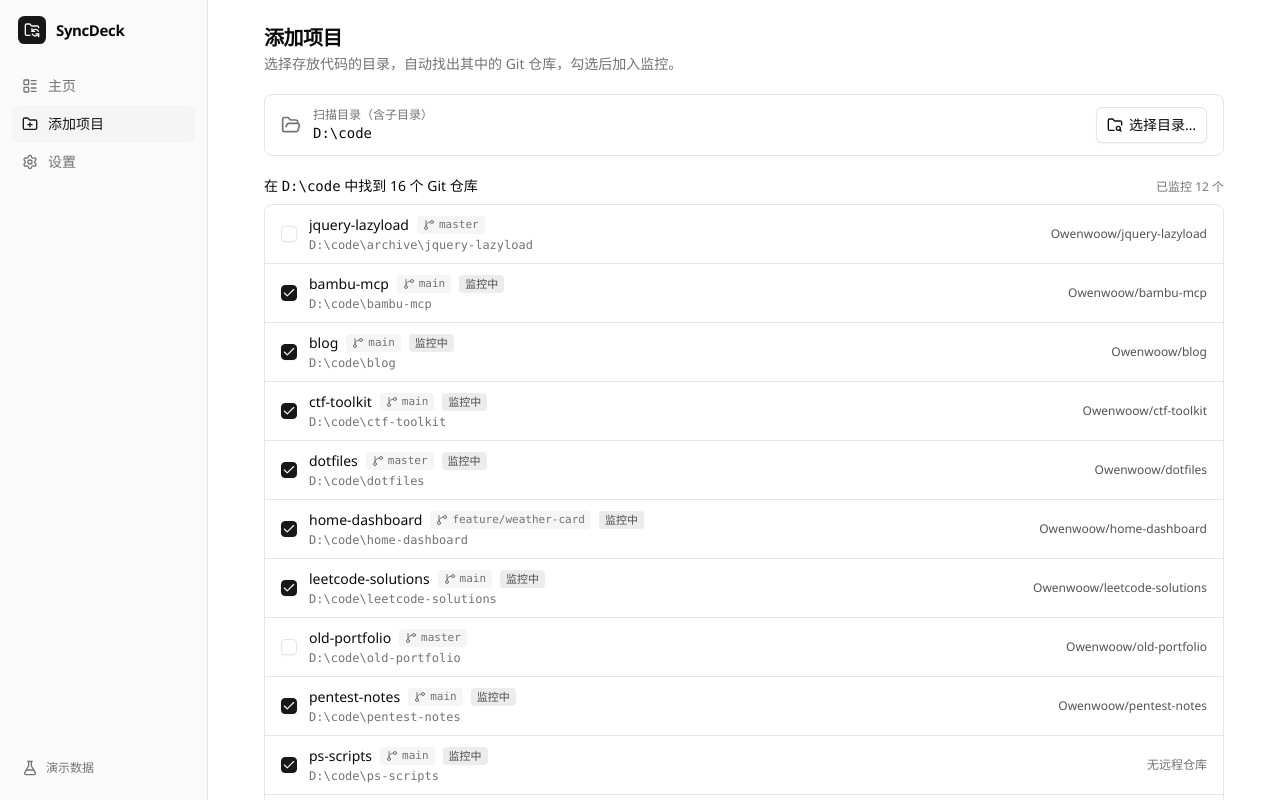
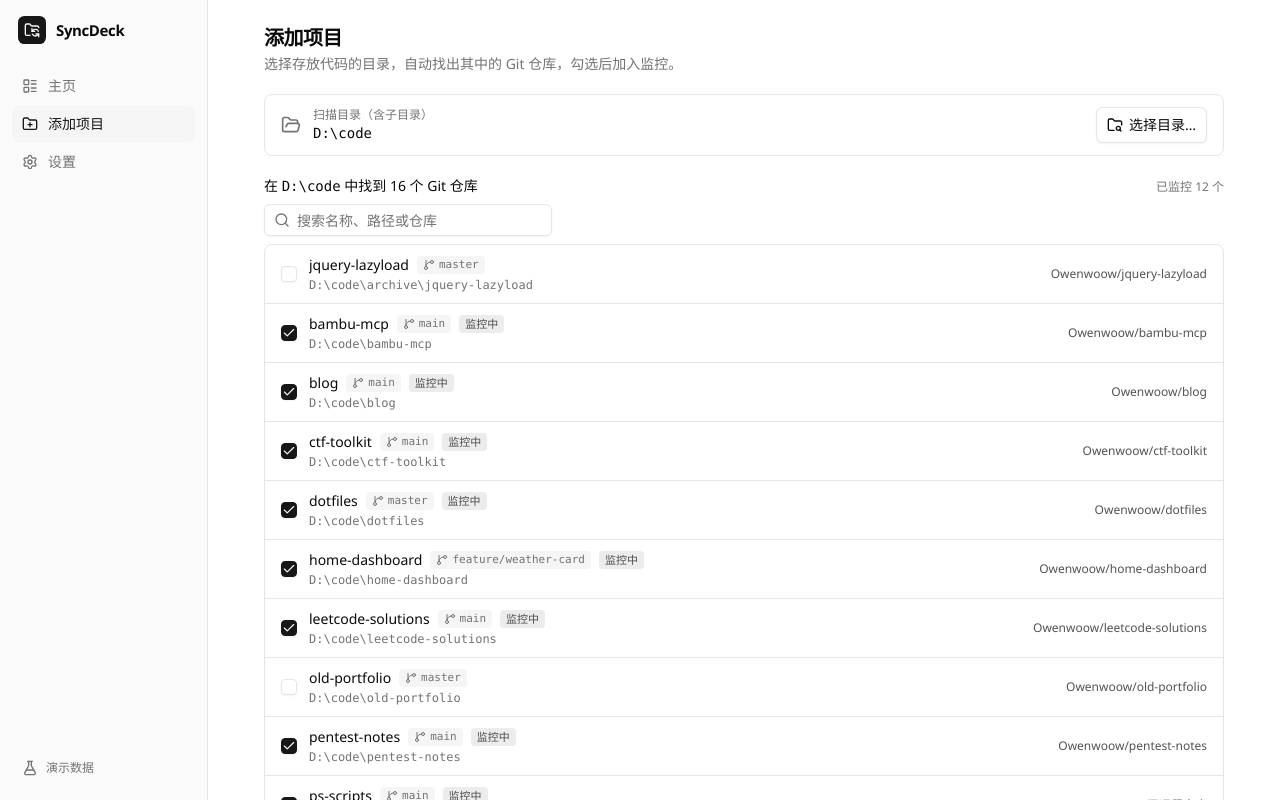
Before and after one commit to Owenwoow/Git-SyncDeck, a React (Vite) app: page / in a window 1280 px wide. Both pictures are taken after a click on the button "添加项目". Built offline with nearby package versions, Linux system fonts and the light colour scheme; the HTML template or start-up script is replaced by a standard one.

Commit message:
feat(pages): 添加项目页支持按名称、路径、仓库搜索

```diff
--- a/src/pages/AddProjectsPage.tsx
+++ b/src/pages/AddProjectsPage.tsx
@@ -1,9 +1,10 @@
 import { useCallback, useEffect, useMemo, useState } from "react";
-import { FolderOpen, FolderSearch, GitBranch, Loader2 } from "lucide-react";
+import { FolderOpen, FolderSearch, GitBranch, Loader2, Search, X } from "lucide-react";
 import { toast } from "sonner";
 import * as api from "@/api";
 import { Button } from "@/components/ui/button";
 import { Checkbox } from "@/components/ui/checkbox";
+import { Input } from "@/components/ui/input";
 import { Skeleton } from "@/components/ui/skeleton";
 import { repoShortName } from "@/lib/status";
 import { cn } from "@/lib/utils";
@@ -22,6 +23,7 @@ export function AddProjectsPage() {
   const [applying, setApplying] = useState(false);
   /** 勾选状态 = 希望被监控的仓库路径 */
   const [checked, setChecked] = useState<Set<string>>(new Set());
+  const [query, setQuery] = useState("");
 
   const scan = useCallback(async (target: string) => {
     setDir(target);
@@ -91,6 +93,15 @@ export function AddProjectsPage() {
 
   const monitoredCount = (repos ?? []).filter((r) => r.monitored).length;
 
+  // 按名称、路径、远程仓库搜索；只影响显示，勾选状态不受影响
+  const visible = useMemo(() => {
+    const q = query.trim().toLowerCase();
+    if (!q || !repos) return repos ?? [];
+    return repos.filter((r) =>
+      [r.name, r.path, repoShortName(r.remoteUrl) ?? ""].some((s) => s.toLowerCase().includes(q)),
+    );
+  }, [repos, query]);
+
   return (
     <div className="space-y-5 pb-4">
       <header>
@@ -129,6 +140,35 @@ export function AddProjectsPage() {
           )}
         </div>
 
+        {!scanning && repos && repos.length > 0 && (
+          <div className="mb-2 flex items-center gap-3">
+            <div className="relative w-72 max-w-full">
+              <Search className="pointer-events-none absolute top-1/2 left-2.5 size-4 -translate-y-1/2 text-muted-foreground" />
+              <Input
+                value={query}
+                onChange={(e) => setQuery(e.target.value)}
+                placeholder="搜索名称、路径或仓库"
+                className="h-8 pr-8 pl-8"
+              />
+              {query && (
+                <button
+                  type="button"
+                  onClick={() => setQuery("")}
+                  className="absolute top-1/2 right-2 -translate-y-1/2 rounded p-0.5 text-muted-foreground hover:text-foreground"
+                  aria-label="清空搜索"
+                >
+                  <X className="size-3.5" />
+                </button>
+              )}
+            </div>
+            {query.trim() && (
+              <span className="text-xs text-muted-foreground">
+                匹配 {visible.length} / {repos.length} 个
+              </span>
+            )}
+          </div>
+        )}
+
         {scanning || !repos ? (
           <div className="space-y-2">
             {[0, 1, 2, 3, 4].map((i) => (
@@ -139,9 +179,16 @@ export function AddProjectsPage() {
           <div className="rounded-lg border border-dashed py-12 text-center text-sm text-muted-foreground">
             这个目录里没有找到 Git 仓库
           </div>
+        ) : visible.length === 0 ? (
+          <div className="rounded-lg border border-dashed py-12 text-center text-sm text-muted-foreground">
+            没有匹配"{query.trim()}"的仓库
+            <Button variant="link" size="sm" onClick={() => setQuery("")}>
+              清除搜索
+            </Button>
+          </div>
         ) : (
           <ul className="divide-y overflow-hidden rounded-lg border bg-card">
-            {repos.map((r) => (
+            {visible.map((r) => (
               <RepoRow
                 key={r.path}
                 repo={r}
```
